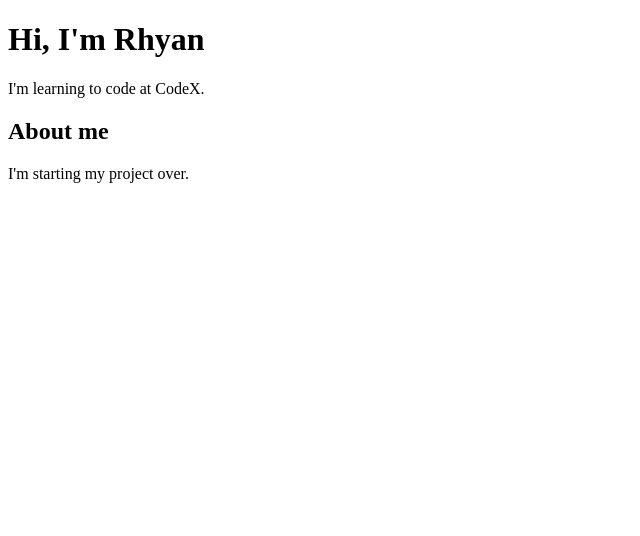
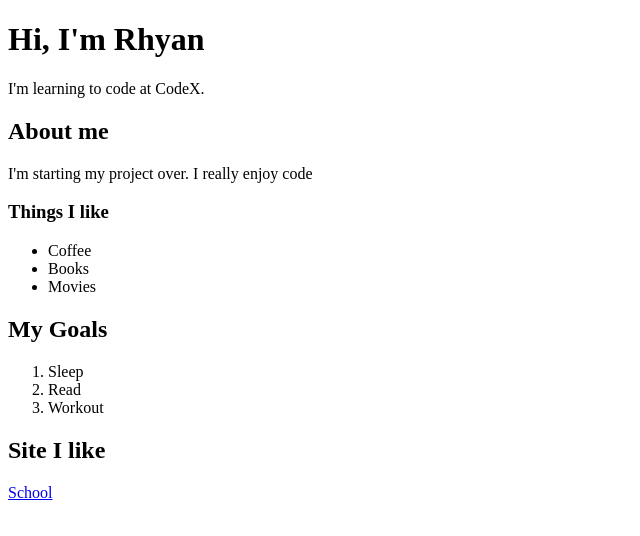
Before and after one commit to BabySodaCodex/week1checkpoint-new, a plain HTML site: page index.html in a window 1280 px wide. Shown: the whole page, without its empty margins (0-640 px from the left). Drawn offline with Linux system fonts and the light colour scheme.

Commit message:
Add a link to a site I like

```diff
--- a/index.html
+++ b/index.html
@@ -7,6 +7,24 @@
     <h1>Hi, I'm Rhyan</h1>
     <p>I'm learning to code at CodeX.</p>
     <h2>About me</h2>
-    <p>I'm starting my project over.</p>
+    <p>I'm starting my project over. I really enjoy code</p>
+    <h3>Things I like</h3>
+<ul>
+  <li>Coffee</li>
+  <li>Books</li>
+  <li>Movies</li>
+</ul>
+
+<h2>My Goals</h2>
+    <ol>
+  <li>Sleep</li>
+  <li>Read</li>
+  <li>Workout</li>
+</ol>
+
+<h2>Site I like</h2>
+<p>
+    <a href="https://codex.academy/aidev">School</a>
+</p>
   </body>
 </html>
```
